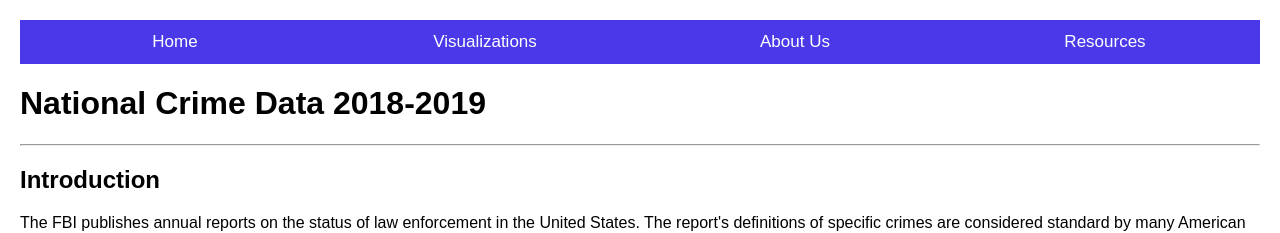
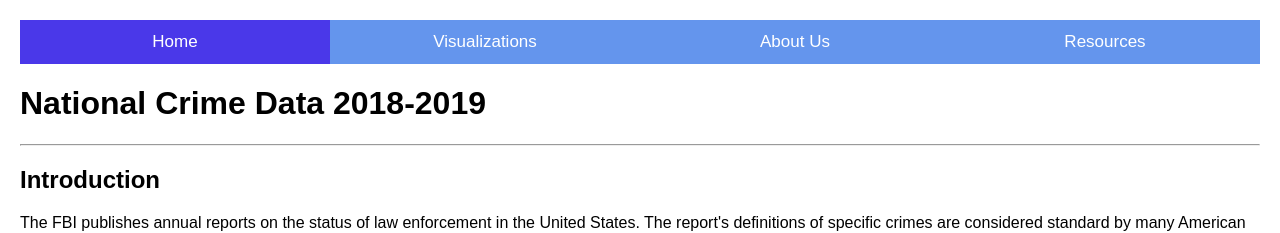
Before and after one commit to elysesulkey/National-Crime-Data-Analysis, a Flask app: page / in a window 1280 px wide. Shown: the top 233 px of the page. Run offline with Flask 2, Linux system fonts and the light colour scheme; some libraries are stand-ins or nearby versions.

Commit message:
fucking corn Flowers (whatever that is)

```diff
--- a/templates/aboutus.html
+++ b/templates/aboutus.html
@@ -24,7 +24,7 @@
 
   .navbar {
     width: 100%;
-    background-color: rgb(74, 56, 233);
+    background-color: rgb(100, 149, 237);
     overflow: auto;
   }
 
--- a/templates/index.html
+++ b/templates/index.html
@@ -21,7 +21,7 @@
 
   .navbar {
     width: 100%;
-    background-color: rgb(74, 56, 233);
+    background-color: rgb(100, 149, 237);
     overflow: auto;
   }
 
--- a/templates/resources.html
+++ b/templates/resources.html
@@ -24,7 +24,7 @@
 
   .navbar {
     width: 100%;
-    background-color: rgb(74, 56, 233);
+    background-color: rgb(100, 149, 237);
     overflow: auto;
   }
 
--- a/templates/visualizations.html
+++ b/templates/visualizations.html
@@ -28,7 +28,7 @@
 
   .navbar {
     width: 100%;
-    background-color: rgb(74, 56, 233);
+    background-color: rgb(100, 149, 237);
     overflow: auto;
   }
 
```
